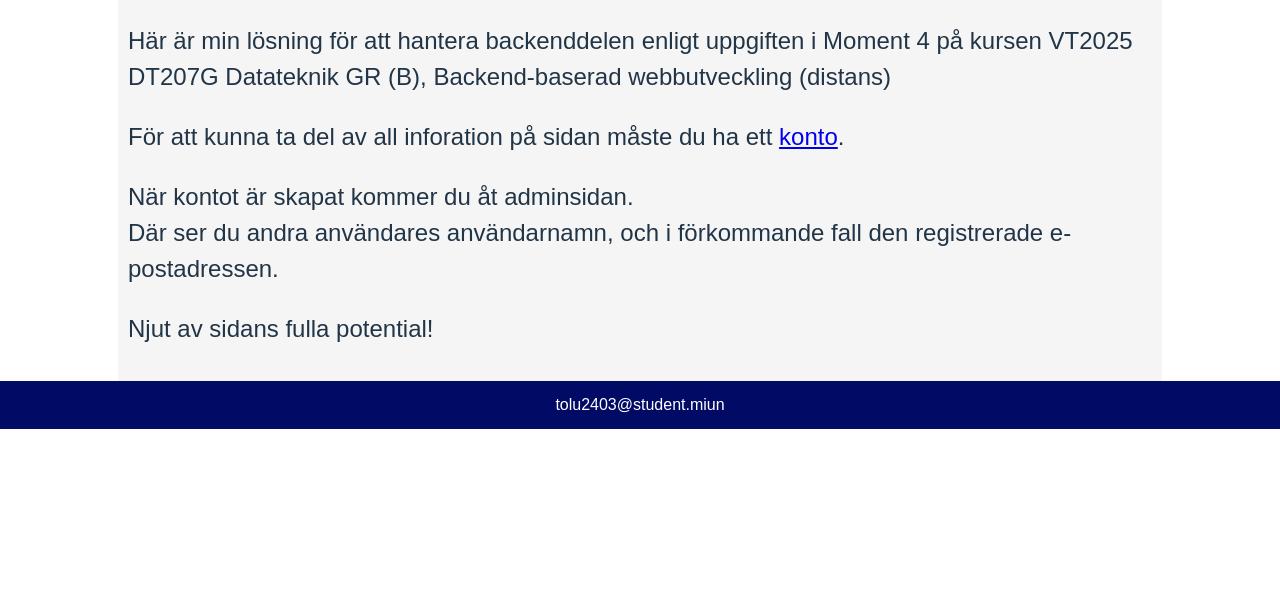
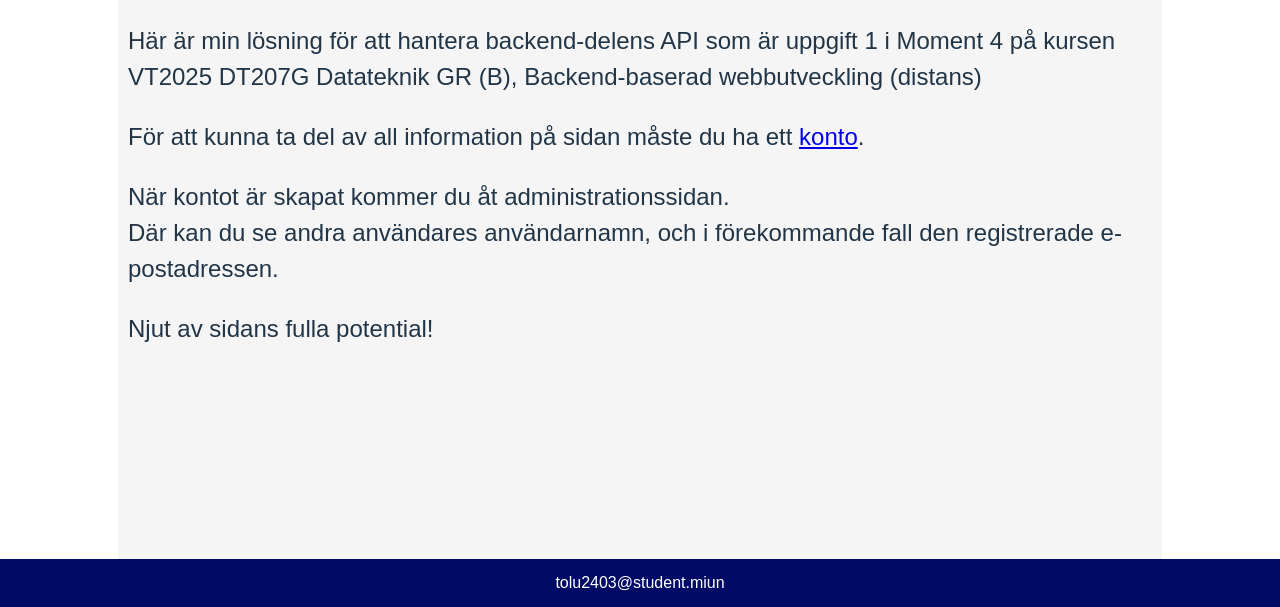
Before and after one commit to Bakko50B/moment4---BE-Frontendelen, a website built with Vite: page index.html in a window 1280 px wide. Shown: the part 193-800 px from the top of the page. Built offline with nearby package versions, Linux system fonts and the light colour scheme; a web font is replaced by a local one.

Commit message:
Förbättrad styling Bättre information på index.html Skapa README.md fil

```diff
--- a/index.html
+++ b/index.html
@@ -32,11 +32,11 @@
    <h2>Del 2 - Frontend</h2>
    <section id="infoindex">
      <p >
-      Här är min lösning för att hantera backenddelen enligt uppgiften i Moment 4 på kursen VT2025 DT207G Datateknik GR (B), Backend-baserad webbutveckling (distans)
+      Här är min lösning för att hantera backend&shy;-delens API som är uppgift 1 i Moment 4 på kursen VT2025 DT207G Datateknik GR (B), Backend-baserad webbutveckling (distans)
      </p>
-     <p>För att kunna ta del av all inforation på sidan måste du ha ett <a href="register.html">konto</a>.</p>
-     <p>När kontot är skapat kommer du åt adminsidan. <br>
-      Där ser du andra användares användarnamn, och i förkommande fall den registrerade e-postadressen.
+     <p>För att kunna ta del av all infor&shy;mation på sidan måste du ha ett <a href="register.html">konto</a>.</p>
+     <p>När kontot är skapat kommer du åt administrations&shy;sidan. <br>
+      Där kan du se andra användares användarnamn, och i före&shy;kommande fall den registre&shy;rade e-postadressen.
       </p>
       <p>Njut av sidans fulla potential!</p>
    </section>
--- a/src/style.css
+++ b/src/style.css
@@ -11,8 +11,12 @@
 
 }
 
+html,
 body {
+  height: 100%;
   margin: 0;
+  display: flex;
+  flex-direction: column;
 }
 
 h1 {
@@ -23,6 +27,7 @@ h1 {
 h2 {
   font-size: 2em;
 }
+
 header {
   width: 100%;
   display: flex;
@@ -52,24 +57,23 @@ header {
 }
 
 
-#headmenu a:hover{
+#headmenu a:hover {
   background-color: #cfd1fe;
   color: #5f005c;
   /* font-variant: small-caps;
   font-weight: 700; */
 }
 
-#headmenu .active{
-  background-color: #010b66;;
+#headmenu .active {
+  background-color: #010b66;
   color: whitesmoke;
 }
 
 main {
-  min-height: 50vh;;
-  max-height: max-content;
+  flex: 1;
   width: 80%;
   margin: 0 auto;
-  padding: 10px;
+  padding: 10px 10px 6em 10px;
   background-color: #242424;
 }
 
@@ -103,7 +107,8 @@ main {
 #registerdiv {
   position: relative;
   width: 100%;
-  height: 100vh; /* Gör den lika stor som skärmen */
+  height: 100vh;
+  /* Gör den lika stor som skärmen */
   display: flex;
   justify-content: center;
   align-items: center;
@@ -136,12 +141,17 @@ main {
   text-align: center;
   background-color: #535bf2;
   color: white;
-  transition: .6s ;
+  transition: .6s;
 }
 
 @keyframes fromtop {
-  from { transform: translateY(-100px);}
-  to   { transform: translateY(0px);}
+  from {
+    transform: translateY(-100px);
+  }
+
+  to {
+    transform: translateY(0px);
+  }
 }
 
 #registerForm button:hover,
@@ -168,11 +178,14 @@ main {
   transform: translate(-10px, -10px);
   box-shadow: 10px 10px 10px blacK;
 }
+
 .user-card h1 {
   font-size: 1.5rem;
 }
 
 footer {
+  position: fixed;
+  bottom: 0;
   width: 100%;
   background-color: #010b66;
   color: whitesmoke;
@@ -182,7 +195,8 @@ footer {
   height: 3em;
 }
 
-footer a{
+footer a {
+
   text-decoration: none;
   color: white;
   transition: .6s linear;
@@ -200,9 +214,11 @@ footer a:hover {
     color: #213547;
     background-color: #ffffff;
   }
+
   a:hover {
     color: #747bff;
   }
+
   button {
     background-color: #f9f9f9;
   }
@@ -213,11 +229,12 @@ footer a:hover {
   }
 }
 
-@media (max-width: 680px){
+@media (max-width: 680px) {
   main {
     width: 100%;
     box-sizing: border-box;
   }
+
   .user-card {
     width: 96%;
   }
```
Also changed, not shown: README.md (added).
